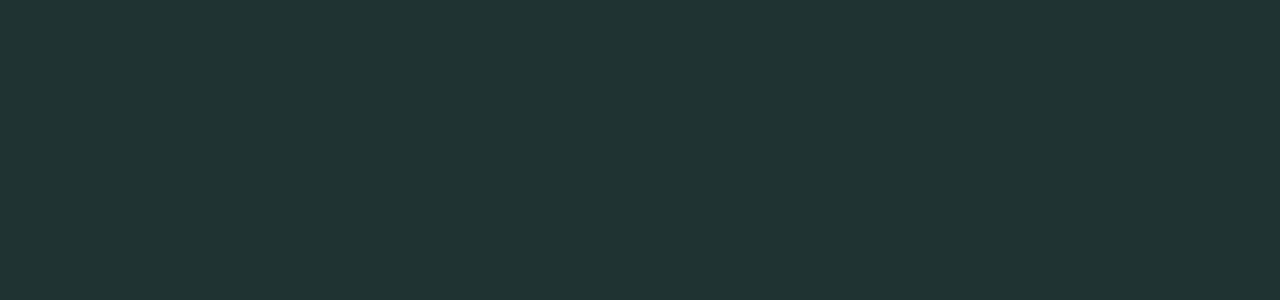
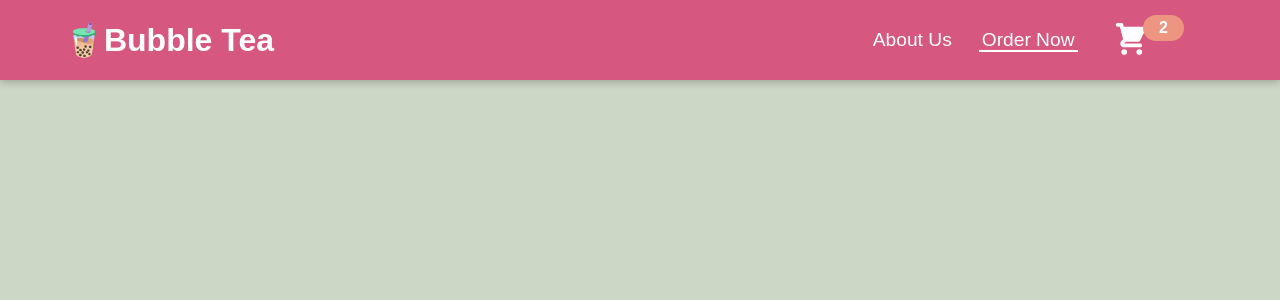
Before and after one commit to hsiaotinghung/bubble-tea-shop, a React (Create React App) app: page /order in a window 1280 px wide. Shown: the top 300 px of the page. Built offline with nearby package versions, Linux system fonts and the light colour scheme.

Commit message:
Add navifation bar with static content (#18)

```diff
--- a/src/App.js
+++ b/src/App.js
@@ -1,5 +1,6 @@
 import { Route, Routes, Navigate } from "react-router-dom";
 
+import Navigation from "./components/Navigation";
 import AboutUs from "./pages/AboutUs";
 import Cart from "./pages/Cart";
 import Order from "./pages/Order";
@@ -8,6 +9,7 @@
 function App() {
   return (
     <>
+      <Navigation />
       <Routes>
         <Route path="/" element={<Navigate replace to="/order" />} />
         <Route path="/order" element={<Order />} />
--- /dev/null
+++ b/src/components/CartButton.js
@@ -0,0 +1,15 @@
+import CartIcon from "./CartIcon";
+import classes from "./CartButton.module.css";
+
+const CartButton = (props) => {
+  return (
+    <button className={classes.button}>
+      <span className={classes.icon}>
+        <CartIcon />
+      </span>
+      <span className={classes.badge}>2</span>
+    </button>
+  );
+};
+
+export default CartButton;
--- /dev/null
+++ b/src/components/CartButton.module.css
@@ -0,0 +1,35 @@
+.button {
+  cursor: pointer;
+  font: inherit;
+  border: none;
+  background-color: var(--mystic);
+  color: white;
+  padding: 0.75rem 0.5rem;
+  display: flex;
+  justify-content: space-around;
+  align-items: center;
+  border-radius: 25px;
+  font-weight: bold;
+  border: 2px solid var(--mystic);
+}
+
+.button:hover,
+.button:active {
+  border: 2px solid var(--mystic-dark);
+}
+
+.icon {
+  width: 2.35rem;
+  height: 2.35rem;
+}
+
+.badge {
+  position: relative;
+  top: -12px;
+  left: -22px;
+  background-color: var(--dark-salmon);
+  padding: 0.25rem 1rem;
+  border-radius: 25px;
+  margin-left: 1rem;
+  font-weight: bold;
+}
--- /dev/null
+++ b/src/components/CartIcon.js
@@ -0,0 +1,13 @@
+const CartIcon = () => {
+  return (
+    <svg
+      xmlns="http://www.w3.org/2000/svg"
+      viewBox="0 0 20 20"
+      fill="currentColor"
+    >
+      <path d="M3 1a1 1 0 000 2h1.22l.305 1.222a.997.997 0 00.01.042l1.358 5.43-.893.892C3.74 11.846 4.632 14 6.414 14H15a1 1 0 000-2H6.414l1-1H14a1 1 0 00.894-.553l3-6A1 1 0 0017 3H6.28l-.31-1.243A1 1 0 005 1H3zM16 16.5a1.5 1.5 0 11-3 0 1.5 1.5 0 013 0zM6.5 18a1.5 1.5 0 100-3 1.5 1.5 0 000 3z" />
+    </svg>
+  );
+};
+
+export default CartIcon;
--- /dev/null
+++ b/src/components/MenuButton.js
@@ -0,0 +1,14 @@
+import MenuIcon from "./MenuIcon";
+import classes from "./MenuButton.module.css";
+
+const CartButton = (props) => {
+  return (
+    <button className={classes.button}>
+      <span className={classes.icon}>
+        <MenuIcon />
+      </span>
+    </button>
+  );
+};
+
+export default CartButton;
--- /dev/null
+++ b/src/components/MenuButton.module.css
@@ -0,0 +1,12 @@
+.button {
+  cursor: pointer;
+  font: inherit;
+  border: none;
+  color: white;
+  background-color: var(--mystic);
+}
+
+.icon {
+  width: 2.35rem;
+  height: 2.35rem;
+}
--- /dev/null
+++ b/src/components/MenuIcon.js
@@ -0,0 +1,11 @@
+const MenuIcon = () => {
+  return (
+    <svg viewBox="0 0 100 80" width="40" height="40" fill="currentColor">
+      <rect width="100" height="10"></rect>
+      <rect y="30" width="100" height="10"></rect>
+      <rect y="60" width="100" height="10"></rect>
+    </svg>
+  );
+};
+
+export default MenuIcon;
--- /dev/null
+++ b/src/components/NavLinks.js
@@ -0,0 +1,32 @@
+import { NavLink } from "react-router-dom";
+
+import classes from "./NavLinks.module.css";
+
+const NavLinks = () => {
+  return (
+    <>
+      <nav className={classes.nav}>
+        <ul>
+          <li>
+            <NavLink
+              to="/about-us"
+              className={(navData) => (navData.isActive ? classes.active : "")}
+            >
+              About Us
+            </NavLink>
+          </li>
+          <li>
+            <NavLink
+              to="/order"
+              className={(navData) => (navData.isActive ? classes.active : "")}
+            >
+              Order Now
+            </NavLink>
+          </li>
+        </ul>
+      </nav>
+    </>
+  );
+};
+
+export default NavLinks;
--- /dev/null
+++ b/src/components/NavLinks.module.css
@@ -0,0 +1,23 @@
+.nav ul {
+  list-style: none;
+  display: flex;
+  margin: 0;
+  padding: 0;
+}
+
+.nav li {
+  margin-right: 1.5rem;
+}
+
+.nav a {
+  padding: 0 3px;
+  font-size: 1.2rem;
+  color: white;
+  text-decoration: none;
+}
+
+.nav a:hover,
+.nav a:active,
+.nav a.active {
+  border-bottom: 2px solid white;
+}
--- /dev/null
+++ b/src/components/Navigation.js
@@ -0,0 +1,29 @@
+import CartButton from "./CartButton";
+import MenuButton from "./MenuButton";
+import classes from "./Navigation.module.css";
+import NavLinks from "./NavLinks";
+
+const Header = (props) => {
+  return (
+    <>
+      <header className={classes.header}>
+        <div className={classes.menu}>
+          <MenuButton />
+        </div>
+
+        <h1>🧋Bubble Tea</h1>
+        <div className={classes.right}>
+          <div className={classes["nav-links"]}>
+            <NavLinks />
+          </div>
+          <CartButton />
+        </div>
+      </header>
+      <div className={classes["main-image"]}>
+        <img src={""} alt="A table full of delicious food!" />
+      </div>
+    </>
+  );
+};
+
+export default Header;
--- /dev/null
+++ b/src/components/Navigation.module.css
@@ -0,0 +1,64 @@
+.header {
+  position: fixed;
+  top: 0;
+  left: 0;
+  width: 100%;
+  height: 5rem;
+  background-color: var(--mystic);
+  color: white;
+  display: flex;
+  justify-content: space-between;
+  align-items: center;
+  padding: 0 5px;
+  box-shadow: 0 2px 8px rgba(0, 0, 0, 0.25);
+  z-index: 10;
+}
+
+.main-image {
+  width: 100%;
+  height: 25rem;
+  z-index: 0;
+  overflow: hidden;
+}
+
+.main-image img {
+  width: 110%;
+  height: 100%;
+  object-fit: cover;
+  transform: rotateZ(-5deg) translateY(-4rem) translateX(-1rem);
+}
+
+.menu {
+  padding: 0.5rem;
+  display: inline;
+  color: white;
+}
+
+.right {
+  display: flex;
+  align-items: center;
+}
+
+.nav-links {
+  display: none;
+}
+
+h1 {
+  font-size: 1.5rem;
+  cursor: pointer;
+}
+
+@media (min-width: 680px) {
+  h1 {
+    font-size: 2rem;
+  }
+  .header {
+    padding: 0 5%;
+  }
+  .menu {
+    display: none;
+  }
+  .nav-links {
+    display: inline;
+  }
+}
--- a/src/index.css
+++ b/src/index.css
@@ -4,6 +4,7 @@
   --misty-rose: hsla(12, 53%, 87%, 1);
   --camel: hsla(30, 40%, 63%, 1);
   --mystic: hsla(341, 61%, 59%, 1);
+  --mystic-dark: hsla(341, 41%, 29%, 1);
   --dark-salmon: hsla(11, 76%, 72%, 1);
 }
 @import url("https://fonts.googleapis.com/css2?family=Noto+Sans+JP:wght@400;700&display=swap");
@@ -18,5 +19,5 @@
 
 body {
   margin: 0;
-  background-color: var(--outer-space-crayola);
+  background-color: var(--ash-gray);
 }
```
